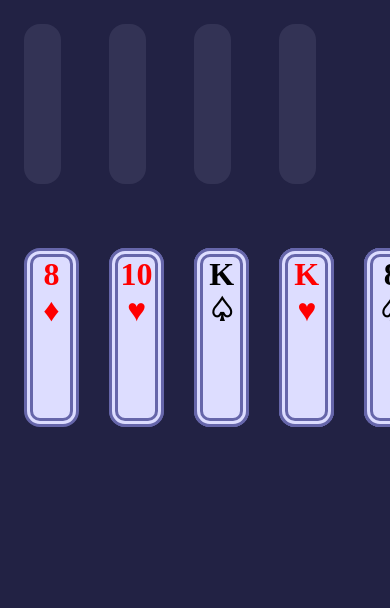
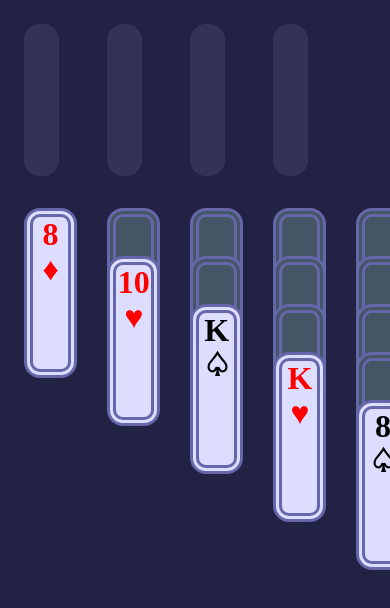
Before and after one commit to iCAMPAGNE/Patience, an Angular app: page / in a window 390 px wide. Shown: the top 608 px of the page. Built offline with nearby package versions, Linux system fonts and the light colour scheme.

Commit message:
Migration to Angular 11, removed card-turning for play-cards, works on tablet.

```diff
--- a/src/app/components/home/home.component.html
+++ b/src/app/components/home/home.component.html
@@ -36,16 +36,24 @@
 
     <div id="play-area" class="piles-area play-area">
         <div *ngFor="let pileNr of [6,7,8,9,10,11,12]">
-            <div id="pile-{{pileNr}}" class="card-area pile-cards-A" style="margin-right: 2em;">
+            <div id="pile-{{pileNr}}" class="card-area pile-cards-A">
                 <div *ngFor="let card of piles[pileNr].cards; let i = index;">
-                    <div id="card-{{card.id}}" class="card-envelope play-card" (click)="cardClick(pileNr, card)">
-                        <div class="card-format front" [ngClass]="{'turning':card.turning, 'turned':card.turned, 'type-color':!card.blackType}">
-                            {{card.valueSymbol}} {{card.type}}
-                        </div>
-                        <div class="card-format back" [ngClass]="{'turning':card.turning, 'turned':card.turned}"></div>
+                    <div id="card-{{card.id}}" class="card-format front play-card"  style="margin-top: {{i*1.5}}em;"
+                            [ngClass]="{'turned':card.turned, 'type-color':!card.blackType}"
+                            (click)="cardClick(pileNr, card)">
+                        {{card.valueSymbol}} {{card.type}}
                     </div>
+                    <div class="card-format card-envelope play-card back" [ngClass]="{'turned':card.turned}" style="margin-top: {{i*1.5}}em;"></div>
+                    <!--<div id="card-{{card.id}}" class="card-envelope play-card" (click)="cardClick(pileNr, card)">-->
+                        <!--<div class="card-format front" [ngClass]="{'turning':card.turning, 'turned':card.turned, 'type-color':!card.blackType}">-->
+                            <!--{{card.valueSymbol}} {{card.type}}-->
+                        <!--</div>-->
+                        <!--<div class="card-format back" [ngClass]="{'turning':card.turning, 'turned':card.turned}"></div>-->
+                    <!--</div>-->
                 </div>
             </div>
         </div>
     </div>
+
+    <button *ngIf="gameEnded">GAME ENDED</button>
 </div>
--- a/src/app/components/home/home.component.ts
+++ b/src/app/components/home/home.component.ts
@@ -26,6 +26,7 @@ export class HomeComponent implements OnInit {
     cards:Card[] = [];
     spread:number[] = [];
     nr:number = 0;
+    gameEnded:boolean = false;
 
     piles:Pile[] = [];// new Array(13).fill({cards: []});
 
@@ -122,10 +123,10 @@ export class HomeComponent implements OnInit {
   }
 
 
-  cardClick(pileNr:number, card:Card) {
+  cardClick(pileNr:number, card:Card): boolean {
     console.log('clicked card = ', card);
     if (!card || !card.turned) {
-      return;
+      return false;
     }
 
     for (let tryPileNr of [0,1,2,3,6,7,8,9,10,11,12]) {
@@ -169,11 +170,17 @@ export class HomeComponent implements OnInit {
                 setTimeout(() => {
                     nextCard.turned = true;
                     nextCard.turning = false;
+
+                    // Has game ended?
+                    this.gameEnded = !this.piles.some(pile => !pile.cards.some(card => !card.turned));
+                    console.log('gameEnded ' + this.gameEnded);
+
                 }, 190);
             }
         }, 190);
-        break;
+        return true;
     }
+    return false;
   }
 
   turnCard(card:Card) {
--- a/src/styles.scss
+++ b/src/styles.scss
@@ -1,5 +1,5 @@
-$body_width: 95vw;
-$body_height: 95vh;
+$body_width: 90vw;
+$body_height: 90vh;
 
 $card_width: $body_width / 10;
 $card_height: $body_height / 5;
@@ -94,15 +94,18 @@ div.card-format {
     &.back {
         background-color: #445566;
         &.turning, &.turned {
-            transform: rotateY(180deg);
+            display: none;
+//            transform: rotateY(180deg);
         }
     }
 
     &.front {
+        display: none;
         background-color: #DDDDFF;
-        transform: rotateY(180deg);
+//        transform: rotateY(180deg);
         &.turning, &.turned {
-            transform: rotateY(0deg);
+            display: inherit;
+//            transform: rotateY(0deg);
         }
     }
 }
```
